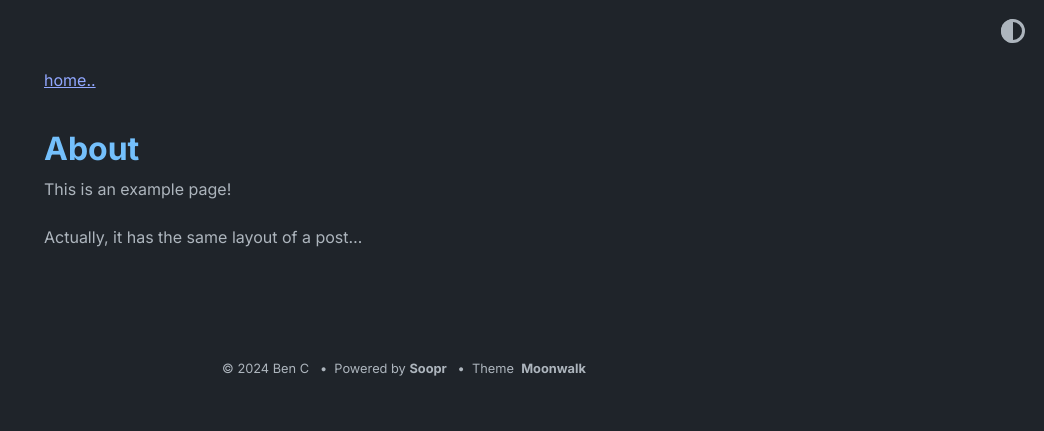
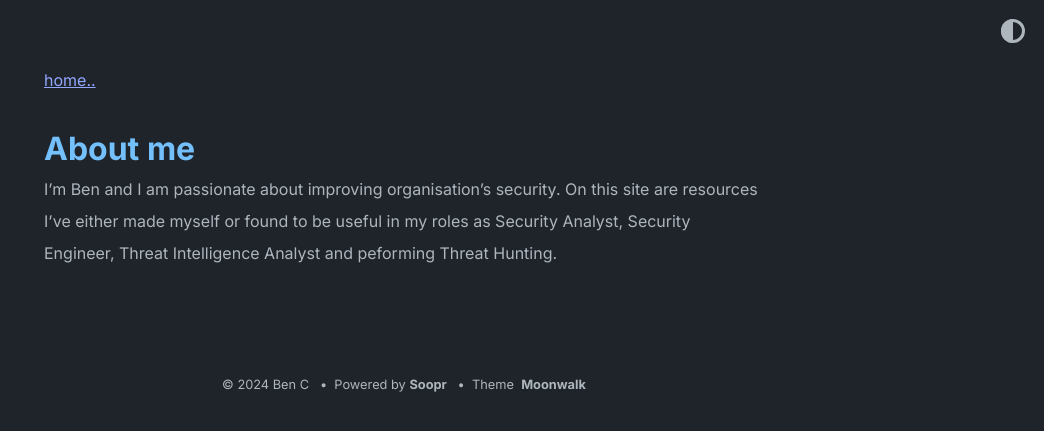
Before and after one commit to BenC-InfoSec/BenC-InfoSec.github.io, a Jekyll site: the page built from about.md, in a window 1280 px wide. Shown: the top 431 px of the page, without its empty margins (236-1280 px from the left). Built offline with Jekyll 4.4.1, drawn with Linux system fonts in a browser that asks for light colours.

Commit message:
Update about.md

```diff
--- a/about.md
+++ b/about.md
@@ -1,8 +1,6 @@
 ---
 layout: post
-title: About
+title: About me
 ---
 
-This is an example page!
-
-Actually, it has the same layout of a post...
+I'm Ben and I am passionate about improving organisation's security. On this site are resources I've either made myself or found to be useful in my roles as Security Analyst, Security Engineer, Threat Intelligence Analyst and peforming Threat Hunting.
```
